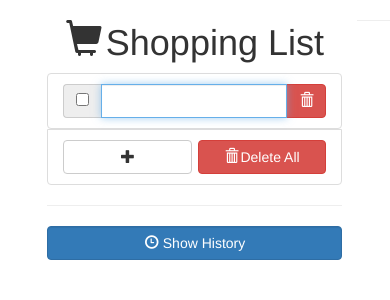
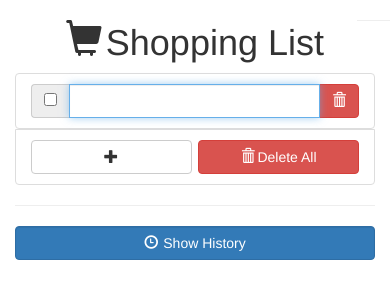
Before and after one commit to andrewnyhus/ReactJS-Redux-Shopping-List, a React app: page / in a window 390 px wide. Shown: the top 300 px of the page. Built offline with nearby package versions, Linux system fonts and the light colour scheme.

Commit message:
changed width of view

```diff
--- a/src/app/components/Root.js
+++ b/src/app/components/Root.js
@@ -15,7 +15,7 @@ export class Root extends React.Component {
         </div>
 
         <div className="row">
-          <div className="col-xs-10 col-xs-offset-1">
+          <div className="col-sm-6 col-sm-offset-3">
             {this.props.children}
           </div>
         </div>
--- a/src/app/stylesheets/index.scss
+++ b/src/app/stylesheets/index.scss
@@ -35,6 +35,7 @@ body {
 #add_new_button, #delete_all_button{
   width: 49%;
 }
+
 
 .shopping_list_item_text_history {
   display: inline-block;
```
